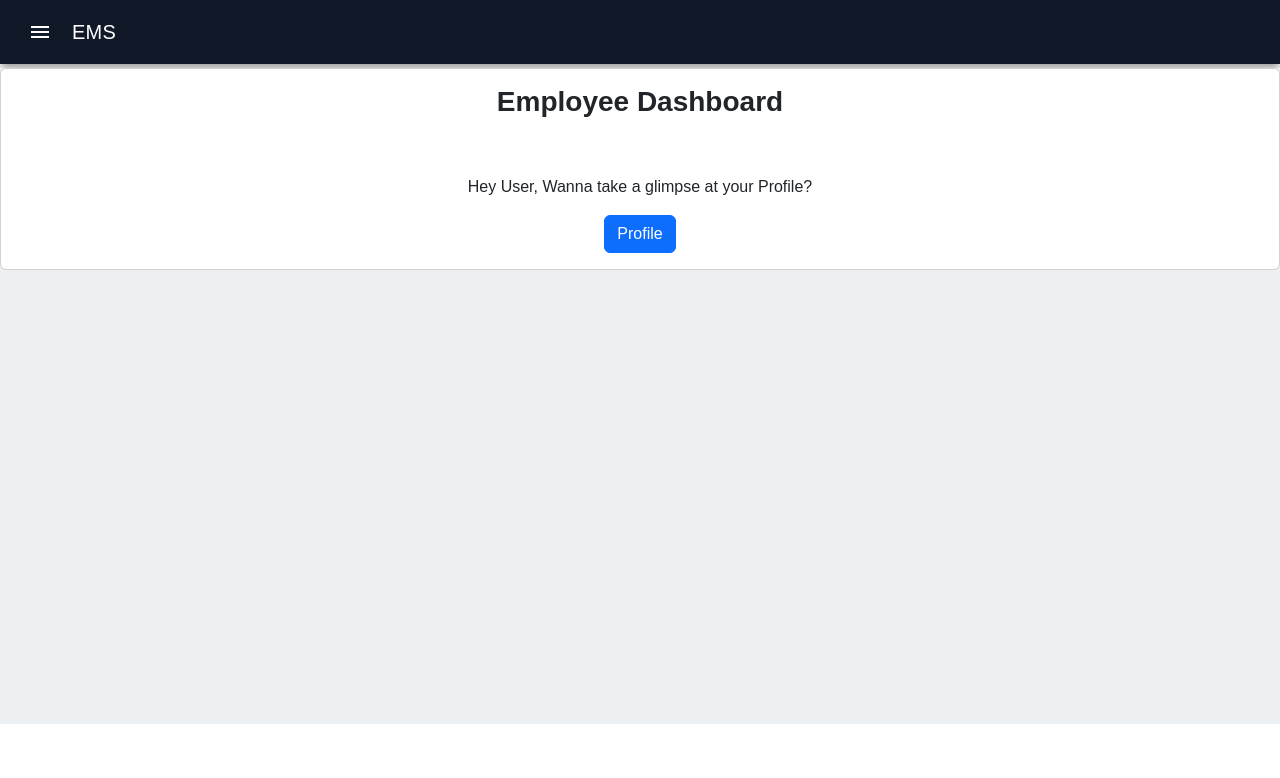
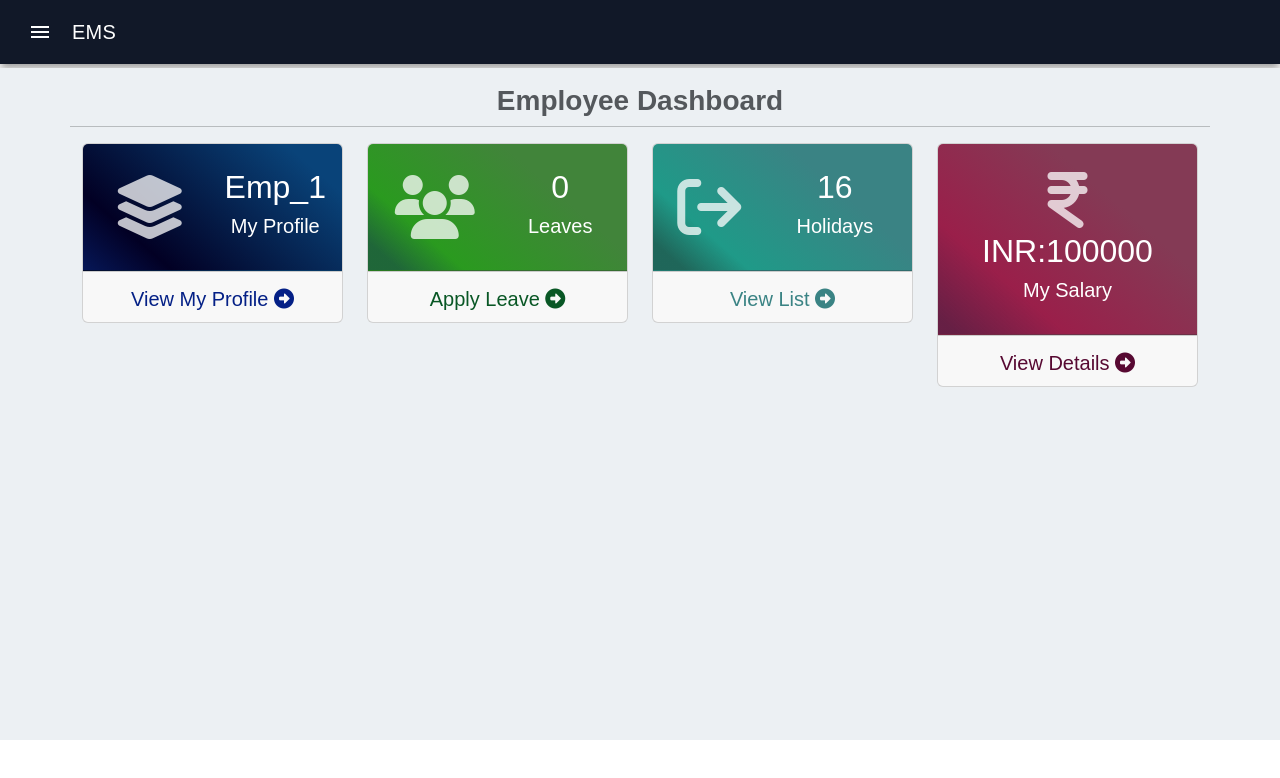
Before and after one commit to jayshree-1310/Employee_Management_system, an Angular app: page /employeeDashboard in a window 1280 px wide. Shown: the top 778 px of the page. Built offline with nearby package versions, Linux system fonts and the light colour scheme.

Commit message:
Emp dashboard & profile
added employee dashboard and employee profile page

```diff
--- /dev/null
+++ b/src/app/Employee/emp-profile/emp-profile.component.css
@@ -0,0 +1,39 @@
+
+.main {
+    margin-top: 2%;
+    margin-left: 29%;
+    font-size: 28px;
+    padding: 0 10px;
+    width: 58%;
+}
+
+.main h2 {
+    color: #333;
+    font-family: 'Segoe UI', Tahoma, Geneva, Verdana, sans-serif;
+    font-size: 24px;
+    margin-bottom: 10px;
+}
+
+.main .card {
+    background-color: #fff;
+    border-radius: 18px;
+    box-shadow: 1px 1px 8px 0 grey;
+    height: auto;
+    margin-bottom: 20px;
+    padding: 20px 0 20px 50px;
+}
+
+.main .card table {
+    border: none;
+    font-size: 16px;
+    height: 270px;
+    width: 80%;
+    margin-left: auto;
+    margin-right: auto;
+}
+
+.edit {
+    position: absolute;
+    color: #e7e7e8;
+    right: 14%;
+}
--- /dev/null
+++ b/src/app/Employee/emp-profile/emp-profile.component.html
@@ -0,0 +1,42 @@
+<div class="main">
+    <h2>My Details</h2>
+    <div class="card">
+        <img src="../assets/prof.jpg"  style="width: 400px;height: 400px;margin-left: auto;margin-right: auto;">
+        <div class="card-body">
+
+            <table>
+                <tbody>
+                    <tr>
+                        <td>Name</td>
+                        <td>:</td>
+                        <td>Employee_1</td>
+                    </tr>
+                    <tr>
+                        <td>Email</td>
+                        <td>:</td>
+                        <td>Employee&#64;gmail.com</td>
+                    </tr>
+                    <tr>
+                        <td>Address</td>
+                        <td>:</td>
+                        <td>Gandhinagar,Gujrat,India</td>
+                    </tr>
+                    <tr>
+                        <td>Department</td>
+                        <td>:</td>
+                        <td>IT</td>
+                    </tr>
+                    <tr>
+                        <td>Job</td>
+                        <td>:</td>
+                        <td>Web Developer</td>
+                    </tr>
+                    <tr>
+                        <td>Skill</td>
+                        <td>:</td>
+                        <td>PHP, HTML, CSS, Java</td>
+                    </tr>
+                </tbody>
+            </table>
+        </div>
+    </div>
--- a/src/app/Employee/employee-dashboard/employee-dashboard.component.css
+++ b/src/app/Employee/employee-dashboard/employee-dashboard.component.css
@@ -0,0 +1,56 @@
+.card1 {
+    background: rgb(6, 23, 87);
+    background: linear-gradient(
+      41deg,
+      rgba(6, 23, 87, 1) 0%,
+      rgba(2, 0, 36, 1) 22%,
+      rgba(9, 67, 121, 1) 86%
+    );
+  }
+  .card-text-1 {
+    color: rgb(4, 32, 134);
+  }
+  .card2 {
+    background: rgb(9, 87, 37);
+    background: linear-gradient(
+      41deg,
+      rgba(9, 87, 37, 0.9103290974592962) 8%,
+      rgba(42, 154, 31, 1) 24%,
+      rgba(65, 132, 58, 1) 69%
+    );
+  }
+  .card-text-2 {
+    color: rgb(9, 87, 37);
+  }
+  .card3 {
+    background: rgb(9, 87, 73);
+    background: linear-gradient(
+      41deg,
+      rgba(9, 87, 73, 0.9103290974592962) 8%,
+      rgba(31, 154, 136, 1) 24%,
+      rgba(58, 131, 132, 1) 69%
+    );
+  }
+  .card-text-3 {
+    color: rgba(58, 131, 132, 1);
+  }
+  .card4 {
+    background: rgb(87, 9, 50);
+    background: linear-gradient(
+      41deg,
+      rgba(87, 9, 50, 0.9103290974592962) 4%,
+      rgba(154, 31, 74, 1) 27%,
+      rgba(132, 58, 85, 1) 69%
+    );
+  }
+  .card-text-4 {
+    color: rgb(87, 9, 50);
+  }
+  .selectbg {
+    background-color: #ecf0f3;
+    border: 0px;
+    font-weight: 500;
+  }
+  .selectbg:hover {
+    cursor: pointer;
+  }
--- a/src/app/Employee/employee-dashboard/employee-dashboard.component.html
+++ b/src/app/Employee/employee-dashboard/employee-dashboard.component.html
@@ -1,8 +1,104 @@
-<div class="card">
-
-    <div class="card-body">
-      <h3 class="card-title" style="font-weight: bold;">Employee Dashboard</h3><br><br>
-      <p class="card-text">Hey User, Wanna take a glimpse at your Profile?</p>
-      <a href="#" class="btn btn-primary">Profile</a>
+<div class="container mt-3">
+  <div class="row">
+    <h2 class="fw-bold fs-3 text-muted">Employee Dashboard</h2>
+    <hr />
+  </div>
+  <div class="row">
+    <div class="col-md-3">
+      <div class="card text-center">
+        <div class="card-header card1 text-white pt-4 pb-4">
+          <div class="row align-items-center">
+            <div class="col">
+              <i class="fa fa-layer-group fa-4x opacity-75"></i>
+            </div>
+            <div class="col">
+              <h5 class="fs-2">Emp_1</h5>
+              <h6 class="fs-5">My Profile</h6>
+            </div>
+          </div>
+        </div>
+        <div class="card-footer pb-0">
+          <h3>
+            <a
+              routerLink="/emp-profile"
+              class="card-text-1 text-decoration-none fw-medium fs-5"
+              >View My Profile <i class="fa fa-arrow-alt-circle-right"></i
+            ></a>
+          </h3>
+        </div>
+      </div>
     </div>
+    <div class="col-md-3">
+      <div class="card text-center">
+        <div class="card-header card2 text-white pt-4 pb-4">
+          <div class="row align-items-center">
+            <div class="col">
+              <i class="fa fa-users fa-4x opacity-75"></i>
+            </div>
+            <div class="col">
+              <h1 class="fs-2">0</h1>
+              <h6 class="fs-5">Leaves</h6>
+            </div>
+          </div>
+        </div>
+        <div class="card-footer pb-0">
+          <h3>
+            <a
+              routerLink="/apply-leave"
+              class="card-text-2 text-decoration-none fw-medium fs-5"
+              >Apply Leave <i class="fa fa-arrow-alt-circle-right"></i
+            ></a>
+          </h3>
+        </div>
+      </div>
+    </div>
+    <div class="col-md-3">
+      <div class="card text-center">
+        <div class="card-header card3 text-white pt-4 pb-4">
+          <div class="row align-items-center">
+            <div class="col">
+              <i class="fa fa-arrow-right-from-bracket fa-4x opacity-75"></i>
+            </div>
+            <div class="col-7">
+              <h1 class="fs-2">16</h1>
+              <h6 class="fs-5">Holidays</h6>
+            </div>
+          </div>
+        </div>
+        <div class="card-footer pb-0">
+          <h3>
+            <a
+              routerLink="/holiday-list"
+              class="card-text-3 text-decoration-none fw-medium fs-5"
+              >View List <i class="fa fa-arrow-alt-circle-right"></i
+            ></a>
+          </h3>
+        </div>
+      </div>
+    </div>
+    <div class="col-md-3">
+      <div class="card text-center">
+        <div class="card-header card4 text-white pt-4 pb-4">
+          <div class="row align-items-center">
+            <div class="col">
+              <i class="fa fa-indian-rupee-sign fa-4x opacity-75"></i>
+            </div>
+            <div class="col">
+              <h1 class="fs-2">{{ "INR:"+"100000"  }}</h1>
+              <h6 class="fs-5">My Salary</h6>
+            </div>
+          </div>
+        </div>
+        <div class="card-footer pb-0">
+          <h3>
+            <a
+              routerLink="/salary-breakup"
+              class="card-text-4 text-decoration-none fw-medium fs-5"
+              >View Details <i class="fa fa-arrow-alt-circle-right"></i
+            ></a>
+          </h3>
+        </div>
+      </div>
+    </div>
+  </div>
 </div>
--- a/src/app/Employee/employee-dashboard/employee-dashboard.component.ts
+++ b/src/app/Employee/employee-dashboard/employee-dashboard.component.ts
@@ -1,9 +1,10 @@
 import { Component } from '@angular/core';
+import { RouterLink } from '@angular/router';
 
 @Component({
   selector: 'app-employee-dashboard',
   standalone: true,
-  imports: [],
+  imports: [RouterLink],
   templateUrl: './employee-dashboard.component.html',
   styleUrl: './employee-dashboard.component.css'
 })
--- a/src/app/app.routes.ts
+++ b/src/app/app.routes.ts
@@ -8,6 +8,7 @@ import { AddStaffComponent } from './Admin/add-staff/add-staff.component';
 import { ManageDeptComponent } from './Admin/manage-dept/manage-dept.component';
 import { AddDeptComponent } from './Admin/add-dept/add-dept.component';
 import { ManageLeavesComponent } from './Admin/manage-leaves/manage-leaves.component';
+import { EmpProfileComponent } from './Employee/emp-profile/emp-profile.component';
 
 export const routes: Routes = [
   { path: '', component: LoginformComponent, pathMatch: 'full' },
@@ -52,4 +53,9 @@ export const routes: Routes = [
     component:ManageLeavesComponent,
     title:'manage-leaves',
   },
+  {
+    path:'emp-profile',
+    component:EmpProfileComponent,
+    title:'emp-profile',
+  },
 ];
```
Also changed, not shown: src/app/Employee/emp-profile/emp-profile.component.ts (added, +12 -0 lines), src/assets/prof.jpg (added), 1 other file (tests, documents, lock files or other folders).
